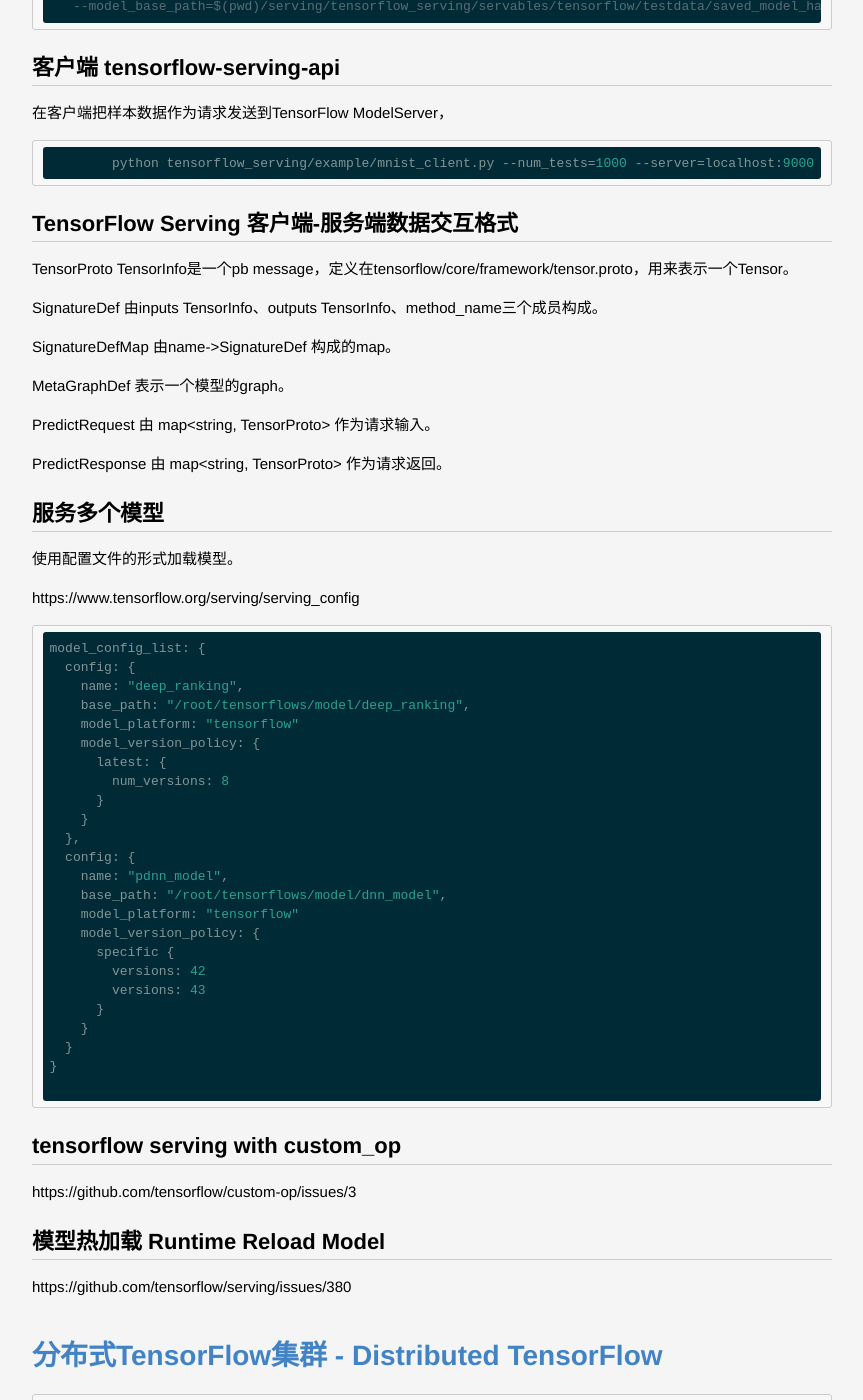
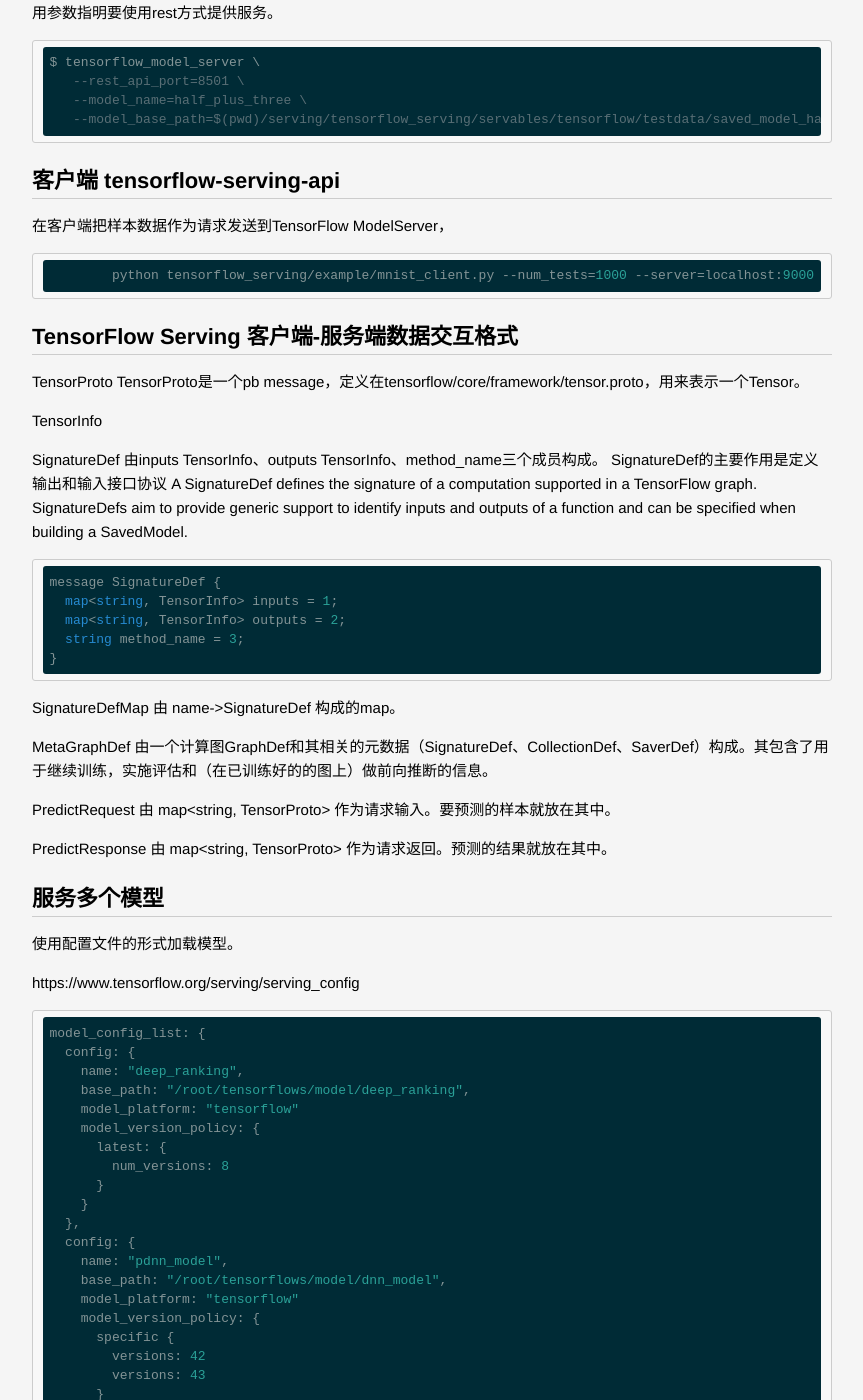
Before and after one commit to lucky521/blog, a Jekyll site: the page built from _posts/ml/2017-10-26-tensorflow.markdown, in a window 1280 px wide and 1400 px high, scrolled down 22301 px. Shown: the whole window, without its empty margins (208-1071 px from the left). Built offline with Jekyll 4.4.1, drawn with Linux system fonts in a browser that asks for light colours; some of the changed text lies outside the part shown.

Commit message:
Update 2017-10-26-tensorflow.markdown

````diff
--- a/_posts/ml/2017-10-26-tensorflow.markdown
+++ b/_posts/ml/2017-10-26-tensorflow.markdown
@@ -477,6 +477,7 @@
 
 ### 类型转换函数
 
+
 https://www.tensorflow.org/api_guides/python/array_ops
 
 ```
@@ -489,6 +490,11 @@
 tf.squeeze 将原始input中所有维度为1的那些维都删掉
 
 ```
+
+### tensorflow::Flag
+
+用于解析和处理命令行参数
+
 
 ## 模型的保存和加载函数
 
@@ -1028,24 +1034,35 @@
 ## TensorFlow Serving 客户端-服务端数据交互格式
 
 TensorProto
-TensorInfo是一个pb message，定义在tensorflow/core/framework/tensor.proto，用来表示一个Tensor。
+TensorProto是一个pb message，定义在tensorflow/core/framework/tensor.proto，用来表示一个Tensor。
+
+TensorInfo
 
 
 SignatureDef
 由inputs TensorInfo、outputs TensorInfo、method_name三个成员构成。
+SignatureDef的主要作用是定义输出和输入接口协议
+A SignatureDef defines the signature of a computation supported in a TensorFlow graph. SignatureDefs aim to provide generic support to identify inputs and outputs of a function and can be specified when building a SavedModel.
+```
+message SignatureDef {
+  map<string, TensorInfo> inputs = 1;
+  map<string, TensorInfo> outputs = 2;
+  string method_name = 3;
+}
+```
 
 SignatureDefMap
-由name->SignatureDef 构成的map。
+由 name->SignatureDef 构成的map。
 
 MetaGraphDef
-表示一个模型的graph。
+由一个计算图GraphDef和其相关的元数据（SignatureDef、CollectionDef、SaverDef）构成。其包含了用于继续训练，实施评估和（在已训练好的的图上）做前向推断的信息。
 
 
 PredictRequest
-由 map<string, TensorProto> 作为请求输入。
+由 map<string, TensorProto> 作为请求输入。要预测的样本就放在其中。
 
 PredictResponse
-由 map<string, TensorProto> 作为请求返回。
+由 map<string, TensorProto> 作为请求返回。预测的结果就放在其中。
 
 
 ## 服务多个模型
````
